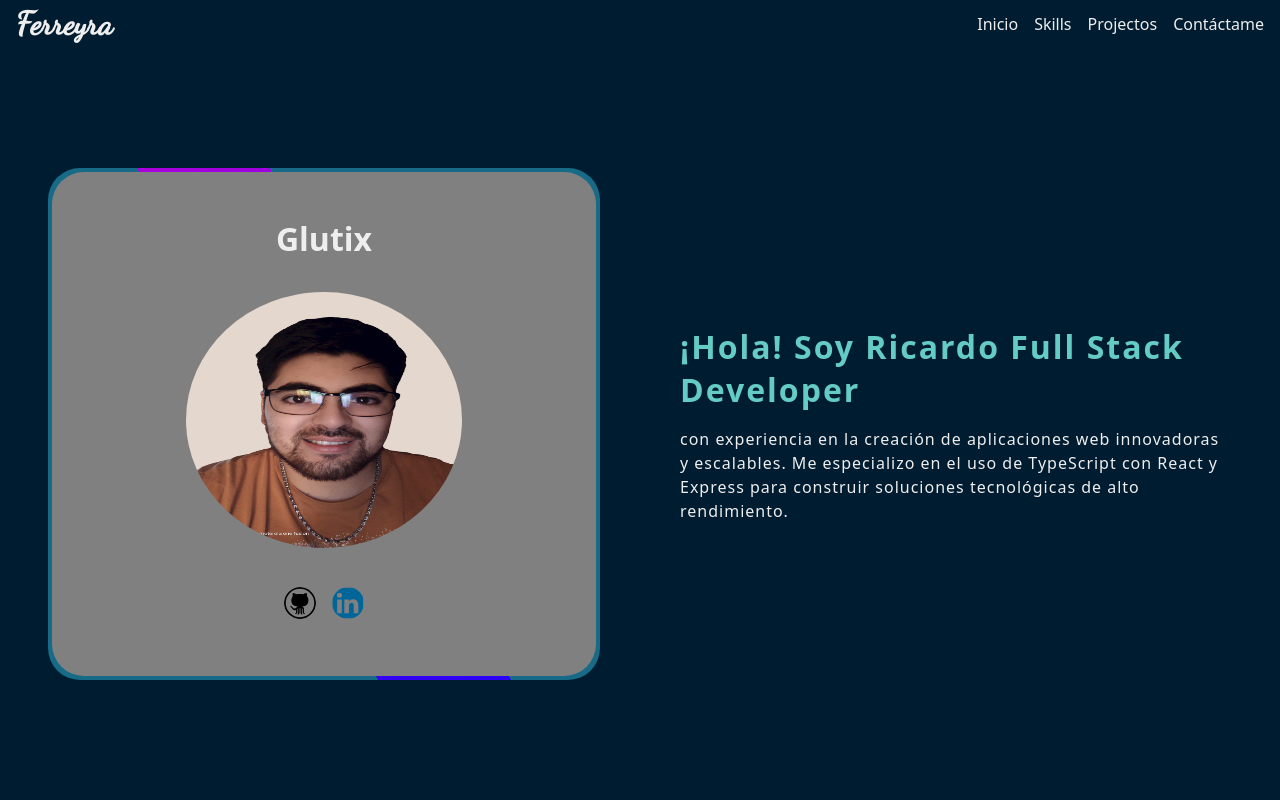
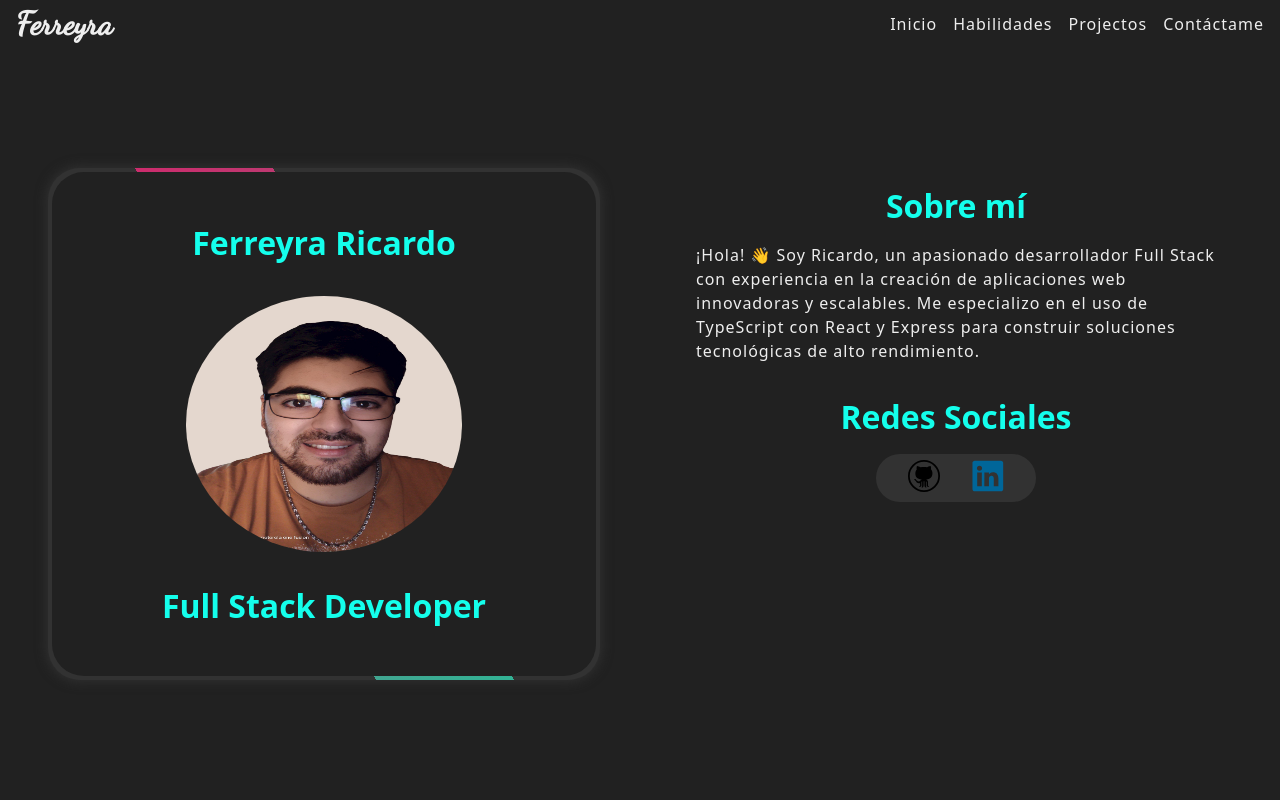
Before and after one commit to Glutix/old-portfolio, a React (Vite) app: page / in a window 1280 px wide. Shown: the top 800 px of the page. Built offline with nearby package versions, Linux system fonts and the light colour scheme.

Commit message:
fix/palet-colors

```diff
--- a/src/components/About.tsx
+++ b/src/components/About.tsx
@@ -7,30 +7,53 @@ const About = () => {
 		<div className="about">
 			<div className="about-conteiner-card">
 				<div className="box">
-					<h2>Glutix</h2>
-					<img src={gluti} alt="Foto de perfil" />
-					<section className="box-section">
+					<h2>Ferreyra Ricardo</h2>
+					<img
+						src={gluti}
+						alt="Foto de perfil"
+						loading="lazy"
+						className="box-image-profile"
+					/>
+
+					<h2>Full Stack Developer</h2>
+				</div>
+			</div>
+
+			<div className="about-conteiner-info">
+				<section className="info-about">
+					<h2>Sobre mí</h2>
+					<p>
+						¡Hola! 👋 Soy Ricardo, un apasionado desarrollador Full Stack con
+						experiencia en la creación de aplicaciones web innovadoras y
+						escalables. Me especializo en el uso de TypeScript con React y
+						Express para construir soluciones tecnológicas de alto rendimiento.
+					</p>
+				</section>
+
+				<section className="info-redes">
+					<h2>Redes Sociales</h2>
+					<div className="conteiner-icons">
 						<a href="https://github.com/Glutix" target="_blank">
-							<img className="box-icon" src={gitHub} alt="icon-gitHub" />
+							<img
+								className="icon"
+								src={gitHub}
+								alt="icon-gitHub"
+								loading="lazy"
+							/>
 						</a>
+
 						<a
 							href="https://www.linkedin.com/in/ricardo-ferreyra/"
 							target="_blank"
 						>
-							<img className="box-icon" src={linkedin} alt="icon-linkedin" />
+							<img
+								className="icon"
+								src={linkedin}
+								alt="icon-linkedin"
+								loading="lazy"
+							/>
 						</a>
-					</section>
-				</div>
-			</div>
-
-			<div className="about-conteiner-info">
-				<section className="about-conteiner-info-section">
-					<h2>¡Hola! Soy Ricardo Full Stack Developer</h2>
-					<p>
-						con experiencia en la creación de aplicaciones web innovadoras y
-						escalables. Me especializo en el uso de TypeScript con React y
-						Express para construir soluciones tecnológicas de alto rendimiento.
-					</p>
+					</div>
 				</section>
 			</div>
 		</div>
--- a/src/components/NavBar.tsx
+++ b/src/components/NavBar.tsx
@@ -4,10 +4,10 @@ const Navbar = () => {
 			<h1 className="nav-title"> Ferreyra</h1>
 
 			<section className="nav-section">
-				<a href="#">Inicio</a>
-				<a href="">Skills</a>
-				<a href="#projects">Projectos</a>
-				<a href="">Contáctame</a>
+				<a href="#"><p>Inicio</p></a>
+				<a href=""><p>Habilidades</p></a>
+				<a href="#projects"><p>Projectos</p></a>
+				<a href=""><p>Contáctame</p></a>
 			</section>
 		</div>
 	);
--- a/src/components/Projects/Card.tsx
+++ b/src/components/Projects/Card.tsx
@@ -18,7 +18,7 @@ const Card: React.FC<ProjectProps> = (data) => {
 		return (
 			<>
 				<h3>{data.name}</h3>
-				<img src={data.image.link} alt={data.image.name} />
+				<img src={data.image.link} alt={data.image.name} loading="lazy" />
 			</>
 		);
 	};
@@ -31,11 +31,21 @@ const Card: React.FC<ProjectProps> = (data) => {
 				</section>
 				<section className="section-icon">
 					<a href={data.repository} target="_blank">
-						<img className="card-icon" src={gitHub} alt="icon-github" />
+						<img
+							className="card-icon"
+							src={gitHub}
+							alt="icon-github"
+							loading="lazy"
+						/>
 					</a>
 
 					<a href={data.demo} target="_blank">
-						<img className="card-icon" src={youtube} alt="icon-youtube" />
+						<img
+							className="card-icon"
+							src={youtube}
+							alt="icon-youtube"
+							loading="lazy"
+						/>
 					</a>
 				</section>
 			</>
--- a/src/styles/base/_setting.scss
+++ b/src/styles/base/_setting.scss
@@ -10,9 +10,13 @@ body {
 	background-color: $color-primary;
 }
 
-//estilo de className
-/* form{
+p {
+	font-weight: 500;
+	letter-spacing: 1px;
+	line-height: 1.5rem;
+}
 
-  &-title
-  &-text
-} */
+h2 {
+	font-size: 2rem;
+	color: $color-text-important;
+}
--- a/src/styles/base/_variables.scss
+++ b/src/styles/base/_variables.scss
@@ -6,6 +6,8 @@ $font-secundary: "Dancing Script", cursive, system-ui;
 
 //? Colores
 $color-text: #EEEEEE;
-$color-primary: #001C30;
-$color-text-important: #64CCC5;
-$color-secundary: #176B87;
+$color-primary: #212121;
+$color-secundary: #323232;
+$color-text-important: #14FFEC;
+$color-card-one: #00DFA2;
+$color-card-two: #FF0060;
--- a/src/styles/components/_about.scss
+++ b/src/styles/components/_about.scss
@@ -15,7 +15,6 @@
 		width: 50%;
 		height: 80%;
 		padding: 2rem;
-		background-color: $color-primary;
 
 		.box {
 			display: flex;
@@ -26,16 +25,17 @@
 			gap: 2rem;
 			width: 100%;
 			height: 100%;
-			background-color: $color-secundary;
 			overflow: hidden;
 			border-radius: 2rem;
+			background-color: $color-secundary;
+			box-shadow: 0px 0px 12px 1px $color-secundary;
 
 			&::before {
 				position: absolute;
 				content: "";
-				width: 120px;
+				width: 125px;
 				min-height: 200%;
-				background: linear-gradient(blue, #d400d4);
+				background: linear-gradient($color-card-one, $color-card-two);
 				animation: animate 4s linear infinite;
 			}
 			@keyframes animate {
@@ -51,35 +51,19 @@
 				position: absolute;
 				content: "";
 				inset: 4px;
-				background: gray;
+				background: $color-primary;
 				border-radius: 2rem;
 			}
 
 			h2 {
-				font-size: 2rem;
 				z-index: 999;
 			}
 
-			img {
+			&-image-profile {
 				width: 50%;
 				height: 50%;
 				border-radius: 50%;
 				z-index: 999;
-			}
-
-			&-section {
-				display: flex;
-				justify-content: center;
-				align-items: center;
-				gap: 1rem;
-				width: 80%;
-				height: 10%;
-				z-index: 999;
-
-				.box-icon {
-					width: 2rem;
-					height: 2rem;
-				}
 			}
 		}
 	}
@@ -88,30 +72,43 @@
 	&-conteiner-info {
 		display: flex;
 		flex-direction: column;
-		justify-content: center;
 		align-items: center;
 		padding: 2rem;
 		width: 50%;
 		height: 80%;
+		gap: 1rem;
 
-		&-section {
+		.info-about {
 			display: flex;
 			flex-direction: column;
-			justify-content: center;
 			align-items: center;
-			height: 100%;
+			height: 60%;
 			width: 100%;
 			gap: 1rem;
+			padding: 1rem;
+		}
 
-			h2 {
-				color: $color-text-important;
-				letter-spacing: 2px;
-				font-size: 2rem;
-			}
+		.info-redes {
+			display: flex;
+			flex-direction: column;
+			align-items: center;
+			gap: 1rem;
+			width: 100%;
+			height: 100%;
 
-			p {
-				letter-spacing: 1px;
-				line-height: 1.5rem;
+			.conteiner-icons {
+				display: flex;
+				justify-content: center;
+				align-items: center;
+				width: 10rem;
+				height: 3rem;
+				border-radius: 2rem;
+				gap: 2rem;
+				background-color: $color-secundary;
+				.icon {
+					width: 2rem;
+					height: 2rem;
+				}
 			}
 		}
 	}
--- a/src/styles/components/_card.scss
+++ b/src/styles/components/_card.scss
@@ -10,6 +10,7 @@
 	gap: 1rem;
 	padding: 1rem;
 	background-color: $color-primary;
+	border: 1px solid $color-secundary;
 	transition: 1s ease;
 
 	img {
--- a/src/styles/components/_cards.scss
+++ b/src/styles/components/_cards.scss
@@ -7,9 +7,6 @@
 	height: 100vh;
 	gap: 2rem;
 
-	h2{
-		font-size: 2rem;
-	}
 
 	&-slider {
 		width: 80%;
```
